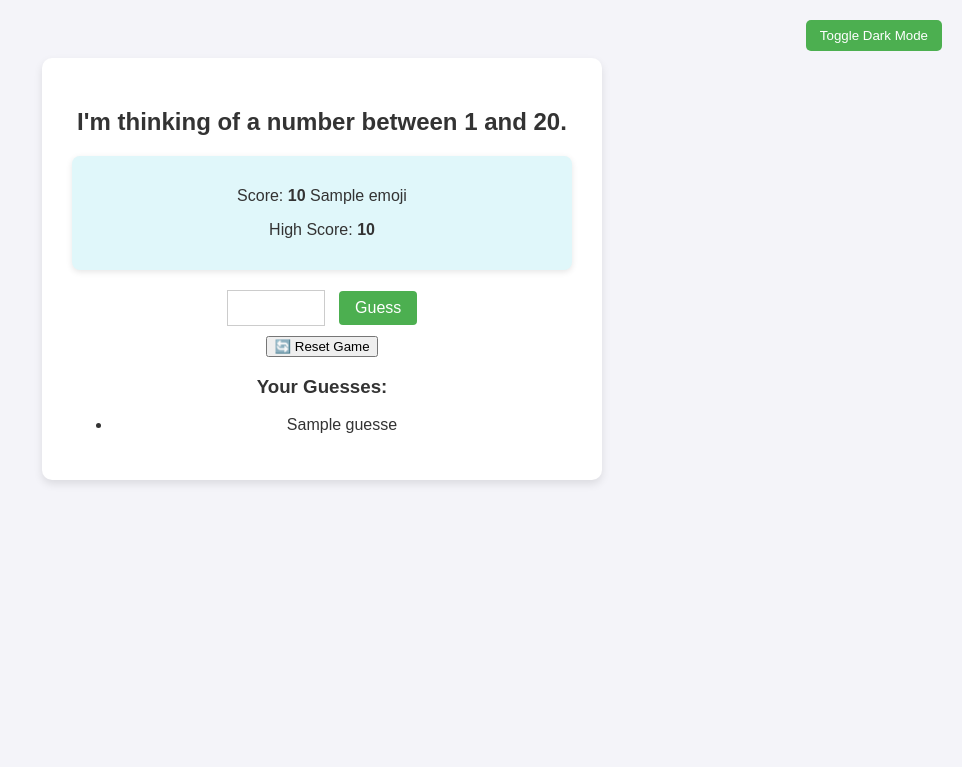
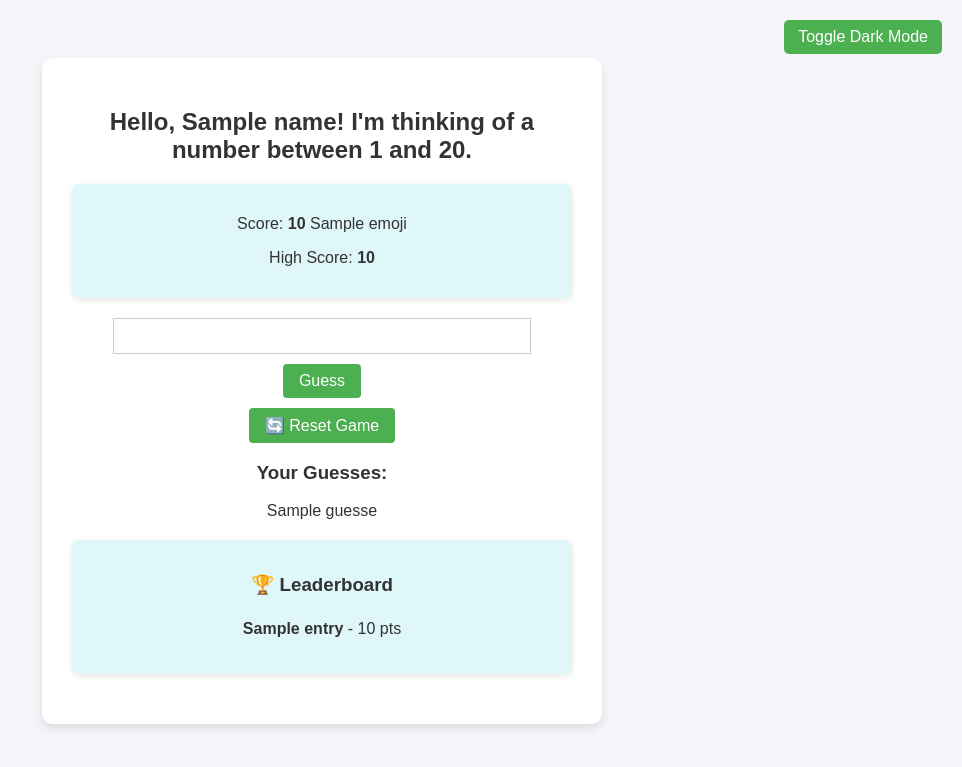
Before and after one commit to ManojHubBuilds/guess-number-game-1, a Python web app: template templates/index.html in a window 1280 px wide. Shown: the top 767 px of the page, without its empty margins (318-1280 px from the left). Run offline with Jinja, Linux system fonts and the light colour scheme; the template is opened without the code that fills it: most values are stand-ins (such as "Sample title", 1, 10 or a date in 2020).

Commit message:
Added leaderboard, username input, dark mode, and UI improvements

```diff
--- a/templates/index.html
+++ b/templates/index.html
@@ -31,10 +31,6 @@
       transition: all 0.3s ease;
     }
 
-    h2, p {
-      color: var(--text-color);
-    }
-
     .container {
       max-width: 500px;
       margin: auto;
@@ -44,17 +40,18 @@
       box-shadow: 0 4px 8px rgba(0,0,0,0.1);
     }
 
-    input[type="number"] {
+    input[type="number"],
+    input[type="text"] {
       padding: 8px;
       font-size: 1rem;
-      width: 80px;
-      margin-right: 10px;
+      width: 80%;
+      margin-bottom: 10px;
       background-color: var(--input-bg);
       color: var(--text-color);
       border: 1px solid #ccc;
     }
 
-    input[type="submit"] {
+    input[type="submit"], button {
       padding: 8px 16px;
       font-size: 1rem;
       background-color: var(--btn-bg);
@@ -64,7 +61,7 @@
       border-radius: 4px;
     }
 
-    input[type="submit"]:hover {
+    input[type="submit"]:hover, button:hover {
       background-color: var(--btn-hover);
     }
 
@@ -80,10 +77,7 @@
       cursor: pointer;
     }
 
-    .toggle-btn:hover {
-      background-color: var(--btn-hover);
-    }
-    .score-board {
+    .score-board, .leaderboard {
       background-color: #e0f7fa;
       padding: 15px;
       margin: 20px 0;
@@ -91,26 +85,41 @@
       box-shadow: 0 2px 6px rgba(0,0,0,0.1);
     }
 
-    body.dark .score-board {
+    body.dark .score-board,
+    body.dark .leaderboard {
       background-color: #263238;
     }
 
+    ul {
+      list-style-type: none;
+      padding: 0;
+    }
 
+    .leaderboard li {
+      padding: 5px 0;
+    }
 
   </style>
 </head>
+<body>
 
-<body>
   <button class="toggle-btn" onclick="toggleTheme()">Toggle Dark Mode</button>
 
-  <div class="container fade-in">
-    <h2>I'm thinking of a number between 1 and 20.</h2>
+  <div class="container">
+    {% if name_required %}
+      <h2>Welcome! Enter your name to start the game:</h2>
+      <form method="post">
+        <input type="text" name="name" placeholder="Your Name" required>
+        <input type="submit" value="Start Game">
+      </form>
+    {% else %}
+
+      <h2>Hello, {{ name }}! I'm thinking of a number between 1 and 20.</h2>
+
       <div class="score-board">
         <p>Score: <strong>{{ score }}</strong> {{ emoji }}</p>
         <p>High Score: <strong>{{ high_score }}</strong></p>
       </div>
-
-
 
       {% if message %}
         <p><strong>{{ message }}</strong></p>
@@ -136,6 +145,19 @@
           </ul>
         </div>
       {% endif %}
+
+      {% if leaderboard %}
+        <div class="leaderboard">
+          <h3>🏆 Leaderboard</h3>
+          <ul>
+            {% for entry in leaderboard %}
+              <li><strong>{{ entry.name }}</strong> - {{ entry.score }} pts</li>
+            {% endfor %}
+          </ul>
+        </div>
+      {% endif %}
+
+    {% endif %}
   </div>
 
   {% if play_sound %}
@@ -143,8 +165,8 @@
       <source src="https://www.soundjay.com/buttons/sounds/button-3.mp3" type="audio/mpeg">
     </audio>
   {% endif %}
+
   <script>
-    // Remember the user's theme preference
     const isDark = localStorage.getItem('theme') === 'dark';
     if (isDark) document.body.classList.add('dark');
 
@@ -154,6 +176,6 @@
       localStorage.setItem('theme', current);
     }
   </script>
-
 </body>
 </html>
+</html>
```
Also changed, not shown: main.py (+27 -2 lines). Lines whose indentation alone changed are shown as unchanged.
